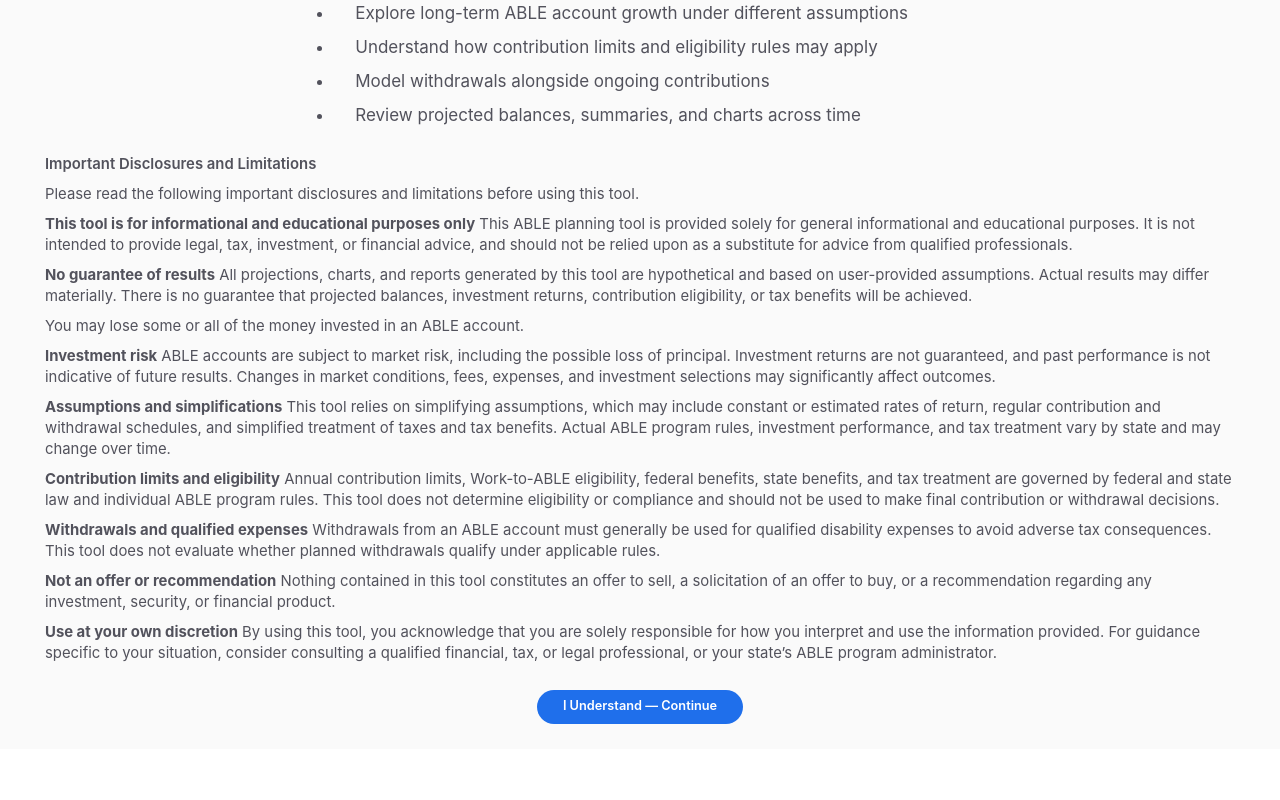
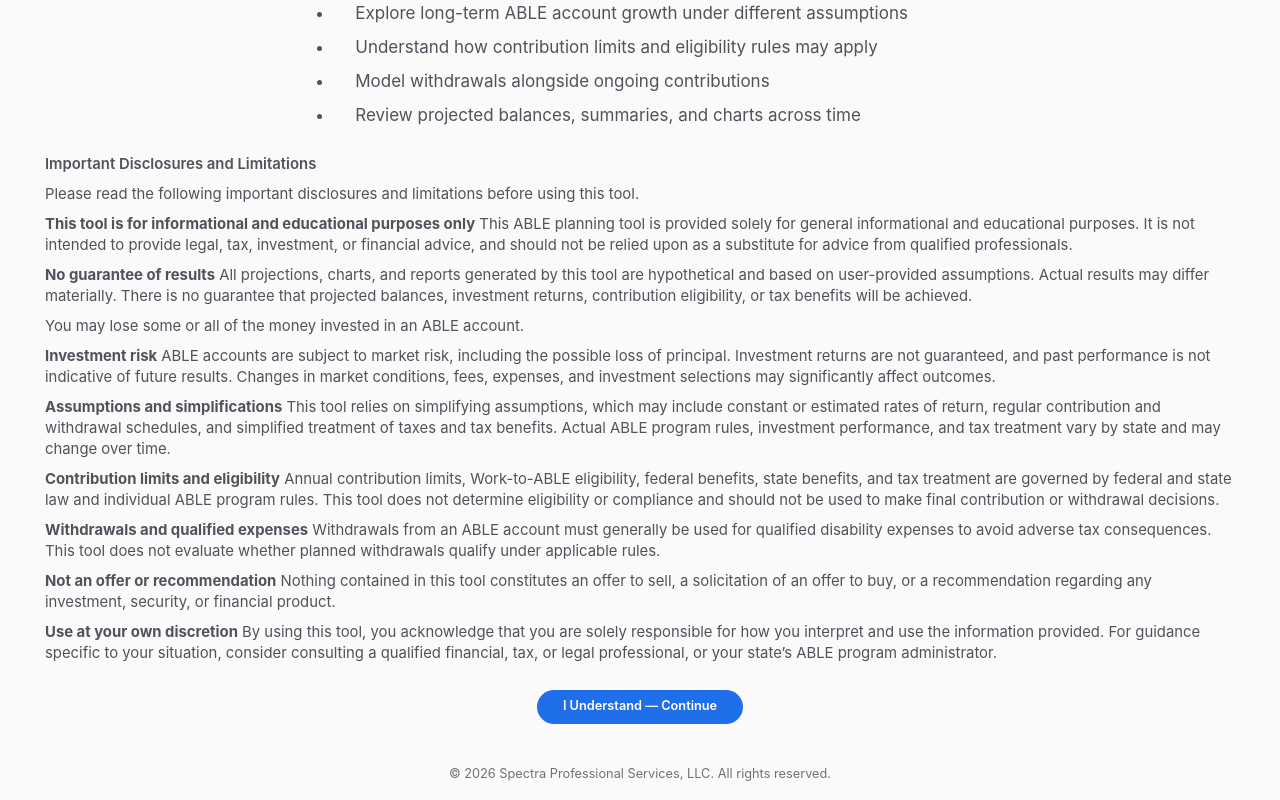
Before and after one commit to KAtheras/able-planner, a Next.js app: page / in a window 1280 px wide. Shown: the part 333-1133 px from the top of the page. Before the commit the page ends 1099 px from the top, so only its background shows below. Built offline with nearby package versions, Linux system fonts and the light colour scheme.

Commit message:
fix: dark mode dropdown contrast and add pdf renderer license

```diff
--- a/app/page.tsx
+++ b/app/page.tsx
@@ -2203,7 +2203,7 @@ const { scheduleRows, ssiMessages, planMessages, taxableRows } = buildPlannerSch
 
   if (showWelcome) {
     return (
-      <div className="min-h-screen bg-zinc-50 dark:bg-black">
+      <div className="flex min-h-screen flex-col bg-zinc-50 dark:bg-black">
         <TopNav
           title={copy.app?.title ?? ""}
           tagline={copy.app?.tagline}
@@ -2217,7 +2217,7 @@ const { scheduleRows, ssiMessages, planMessages, taxableRows } = buildPlannerSch
           }
         />
 
-        <main className="mx-auto w-full max-w-6xl px-4 pt-6">
+        <main className="mx-auto w-full max-w-6xl flex-1 px-4 pt-6">
           <div className="flex justify-center">{languageToggle}</div>
           <div className="mt-6" />
           <div className="text-center">
@@ -2283,12 +2283,15 @@ const { scheduleRows, ssiMessages, planMessages, taxableRows } = buildPlannerSch
             <div className="mt-4" />
           </div>
         </main>
+        <footer className="px-4 pb-4 text-center text-xs text-zinc-500 dark:text-zinc-400">
+          © 2026 Spectra Professional Services, LLC. All rights reserved.
+        </footer>
       </div>
     );
   }
 
   return (
-    <div className="min-h-screen bg-zinc-50 dark:bg-black">
+    <div className="flex min-h-screen flex-col bg-zinc-50 dark:bg-black">
       <TopNav
         title={copy.app?.title ?? ""}
         tagline={copy.app?.tagline}
@@ -2300,8 +2303,11 @@ const { scheduleRows, ssiMessages, planMessages, taxableRows } = buildPlannerSch
       />
       <div className="mx-auto flex w-full max-w-6xl">
         <Sidebar active={active} onChange={setActive} labels={copy.ui?.sidebar} />
-        <main className="mx-auto w-full max-w-6xl px-4 pt-6 pb-[calc(env(safe-area-inset-bottom)+6.5rem)] md:pb-6">{content}</main>
+        <main className="mx-auto w-full max-w-6xl flex-1 px-4 pt-6 pb-[calc(env(safe-area-inset-bottom)+6.5rem)] md:pb-6">{content}</main>
       </div>
+      <footer className="px-4 pb-[calc(env(safe-area-inset-bottom)+5.5rem)] text-center text-xs text-zinc-500 dark:text-zinc-400 md:pb-4">
+        © 2026 Spectra Professional Services, LLC. All rights reserved.
+      </footer>
     </div>
   );
 }
--- a/src/components/inputs/AccountActivityForm.tsx
+++ b/src/components/inputs/AccountActivityForm.tsx
@@ -430,12 +430,12 @@ export default function AccountActivityForm({
               </div>
             ) : null}
           </div>
-          <div className="mt-1 flex items-center gap-2 rounded-2xl border border-zinc-200 bg-white px-3 py-2 text-sm">
+          <div className="mt-1 flex items-center gap-2 rounded-2xl border border-zinc-200 bg-white px-3 py-2 text-sm dark:border-zinc-700 dark:bg-zinc-900">
             <select
               id="activity-contribution-end-month"
               value={contributionEndMonth}
               onChange={(e) => onChange?.({ contributionEndMonth: e.target.value })}
-              className="flex-1 bg-transparent focus:outline-none"
+              className="flex-1 bg-transparent text-zinc-900 focus:outline-none dark:text-zinc-100"
             >
               <option value="">
                 {copy?.labels?.monthPlaceholder ?? "Month"}
@@ -453,7 +453,7 @@ export default function AccountActivityForm({
               id="activity-contribution-end-year"
               value={contributionEndYear}
               onChange={(e) => onChange?.({ contributionEndYear: e.target.value })}
-              className="flex-1 bg-transparent focus:outline-none"
+              className="flex-1 bg-transparent text-zinc-900 focus:outline-none dark:text-zinc-100"
             >
               <option value="">
                 {copy?.labels?.yearPlaceholder ?? "Year"}
@@ -501,12 +501,12 @@ export default function AccountActivityForm({
               </div>
             ) : null}
           </div>
-          <div className="mt-1 flex items-center gap-2 rounded-2xl border border-zinc-200 bg-white px-3 py-2 text-sm">
+          <div className="mt-1 flex items-center gap-2 rounded-2xl border border-zinc-200 bg-white px-3 py-2 text-sm dark:border-zinc-700 dark:bg-zinc-900">
             <select
               id="activity-withdrawal-start-month"
               value={withdrawalStartMonth}
               onChange={(e) => onChange?.({ withdrawalStartMonth: e.target.value })}
-              className="flex-1 bg-transparent focus:outline-none"
+              className="flex-1 bg-transparent text-zinc-900 focus:outline-none dark:text-zinc-100"
             >
               <option value="">
                 {copy?.labels?.monthPlaceholder ?? "Month"}
@@ -524,7 +524,7 @@ export default function AccountActivityForm({
               id="activity-withdrawal-start-year"
               value={withdrawalStartYear}
               onChange={(e) => onChange?.({ withdrawalStartYear: e.target.value })}
-              className="flex-1 bg-transparent focus:outline-none"
+              className="flex-1 bg-transparent text-zinc-900 focus:outline-none dark:text-zinc-100"
             >
               <option value="">
                 {copy?.labels?.yearPlaceholder ?? "Year"}
--- a/src/components/inputs/DemographicsForm.tsx
+++ b/src/components/inputs/DemographicsForm.tsx
@@ -281,7 +281,7 @@ export default function DemographicsForm({
             id="demographics-residence"
             value={stateOfResidence}
             onChange={(e) => onChange?.({ stateOfResidence: e.target.value })}
-            className="mt-1 w-full appearance-none rounded-xl border border-zinc-200 bg-white px-3 py-2 text-sm leading-normal"
+            className="mt-1 w-full appearance-none rounded-xl border border-zinc-200 bg-white px-3 py-2 text-sm leading-normal text-zinc-900 dark:border-zinc-700 dark:bg-zinc-900 dark:text-zinc-100"
           >
             <option value="">
               {copy?.labels?.selectState ?? "Select a state"}
@@ -337,7 +337,7 @@ export default function DemographicsForm({
             id="demographics-filing-status"
             value={filingStatus}
             onChange={(e) => onChange?.({ filingStatus: e.target.value })}
-            className="mt-1 w-full appearance-none rounded-xl border border-zinc-200 bg-white px-3 py-2 text-sm leading-normal"
+            className="mt-1 w-full appearance-none rounded-xl border border-zinc-200 bg-white px-3 py-2 text-sm leading-normal text-zinc-900 dark:border-zinc-700 dark:bg-zinc-900 dark:text-zinc-100"
           >
             <option value="single">
               {copy?.labels?.filing?.single ?? "Single"}
```
Also changed, not shown: 1 other file (tests, documents, lock files or other folders).
